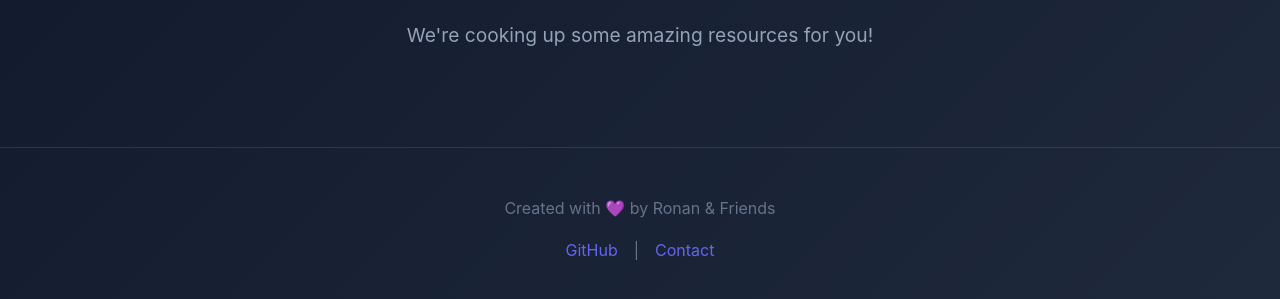
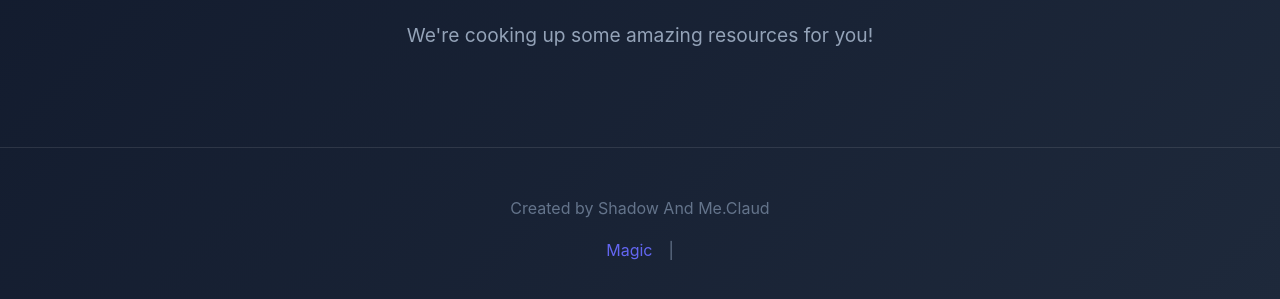
Before and after one commit to Oral012/c-programming-hub, a plain HTML site: page resources.html in a window 1280 px wide. Shown: the part 623-922 px from the top of the page. Drawn offline with Linux system fonts and the light colour scheme.

Commit message:
Update resources.html

```diff
--- a/resources.html
+++ b/resources.html
@@ -87,11 +87,10 @@
 
     <!-- Footer -->
     <footer>
-        <p>Created with 💜 by Ronan & Friends</p>
+        <p>Created by Shadow And Me.Claud</p>
         <div class="social-links">
-            <a href="https://github.com/yourusername/c-programming-hub">GitHub</a>
+            <a href="https://youtu.be/dQw4w9WgXcQ?si=qAeHFebOKT69-b71">Magic</a>
             <span style="color: #64748b;"> | </span>
-            <a href="mailto:your-email@example.com">Contact</a>
         </div>
     </footer>
 
```
